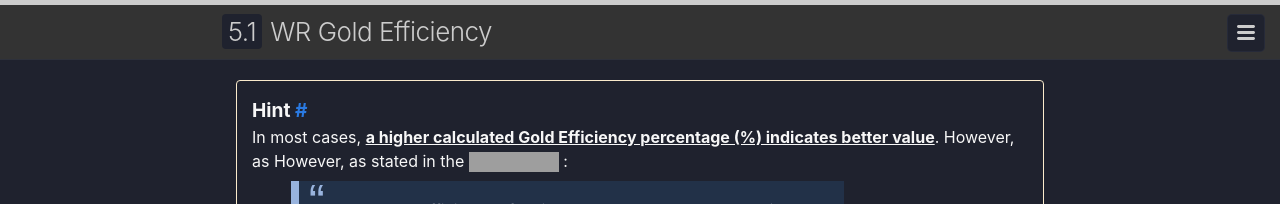
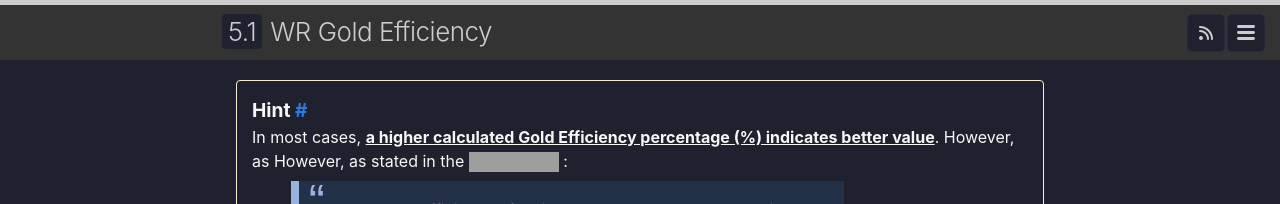
Before and after one commit to changchiyou/wildrift-gold-efficiency, a Jekyll site: the page built from _pages/5_1.md, in a window 1280 px wide. Shown: the top 204 px of the page. Built offline with Jekyll 4.4.1, drawn with Linux system fonts in a browser that asks for light colours; nearby versions of some CDN libraries; a script that is not in the unit is left out; comment, search, counter and statistics services are not loaded; grey boxes are pictures that could not be loaded.

Commit message:
refactor: extract rss from menu

```diff
--- a/_includes/header.html
+++ b/_includes/header.html
@@ -29,7 +29,6 @@
           <a class="page-link" href="#hint">💡 Hint</a>
           <a class="page-link" href="#stat-filters">🔎 Stat Filters</a>
           <a class="page-link" href="#giscus-comments">💬 Comments</a>
-          <a class="page-link" href="https://changchiyou.github.io/wildrift-gold-efficiency/feed.xml"><i class="fas fa-rss"></i> RSS</a>
 
           <hr>
 
@@ -44,6 +43,13 @@
 
         </div>
       </nav>
+      <nav class="site-nav fas">
+        <label for="nav-trigger">
+          <span class="menu-icon">
+            <a href="https://changchiyou.github.io/wildrift-gold-efficiency/feed.xml" target="_blank"><i class="fas fa-rss"></i></a>
+          </span>
+        </label>
+      </nav>
     {%- endif -%}
   </div>
 </header>
--- a/_sass/overwrite_nav.scss
+++ b/_sass/overwrite_nav.scss
@@ -50,3 +50,13 @@
       margin-left: 20px;
     }
   }
+
+  @for $i from 1 through 3 {
+    .site-nav:nth-of-type(#{$i}) {
+        right: $spacing-unit / 2 + 40px * ($i - 1);
+    }
+  }
+
+  .site-nav a {
+    color: $grey-color-dark;
+  }
```
